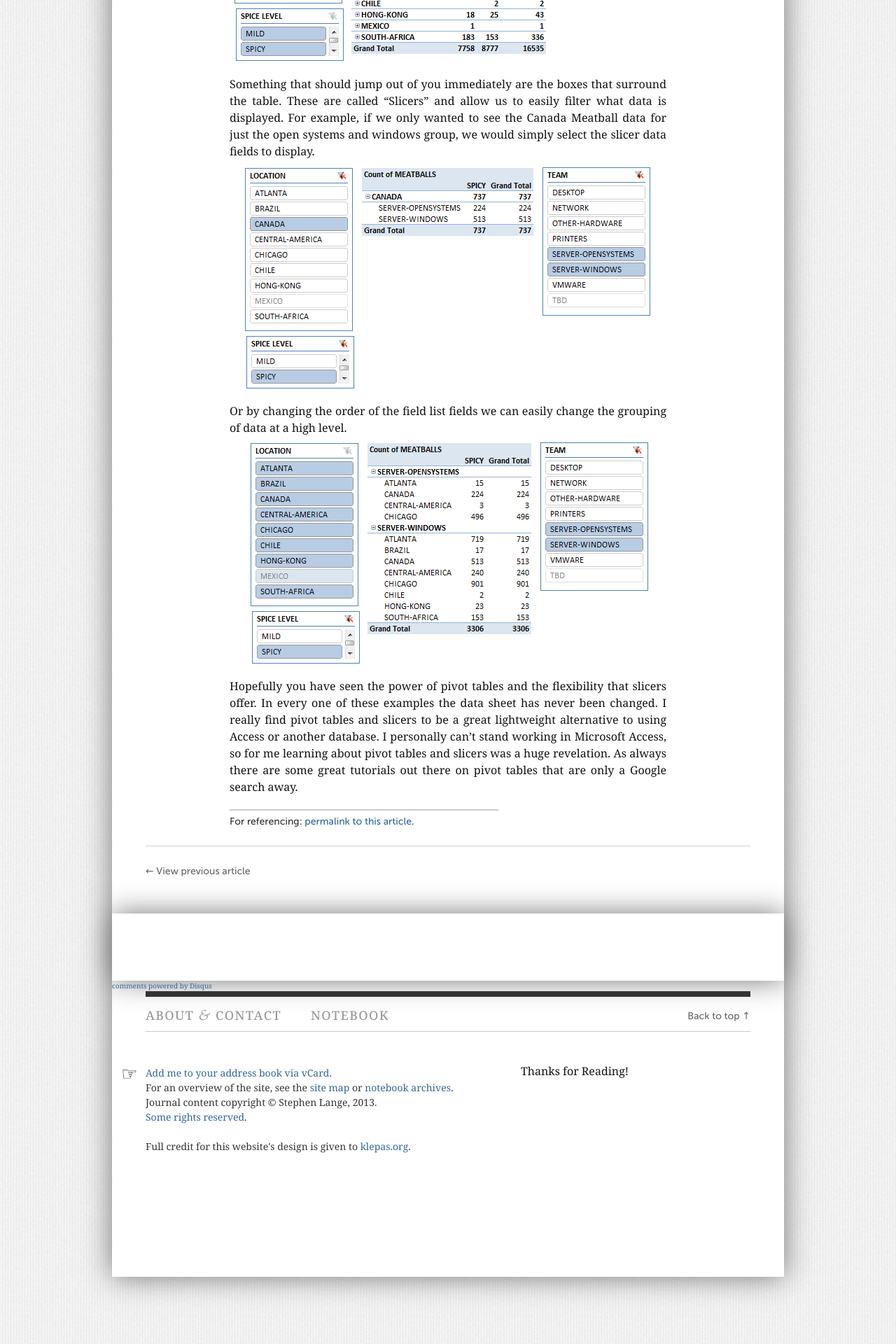
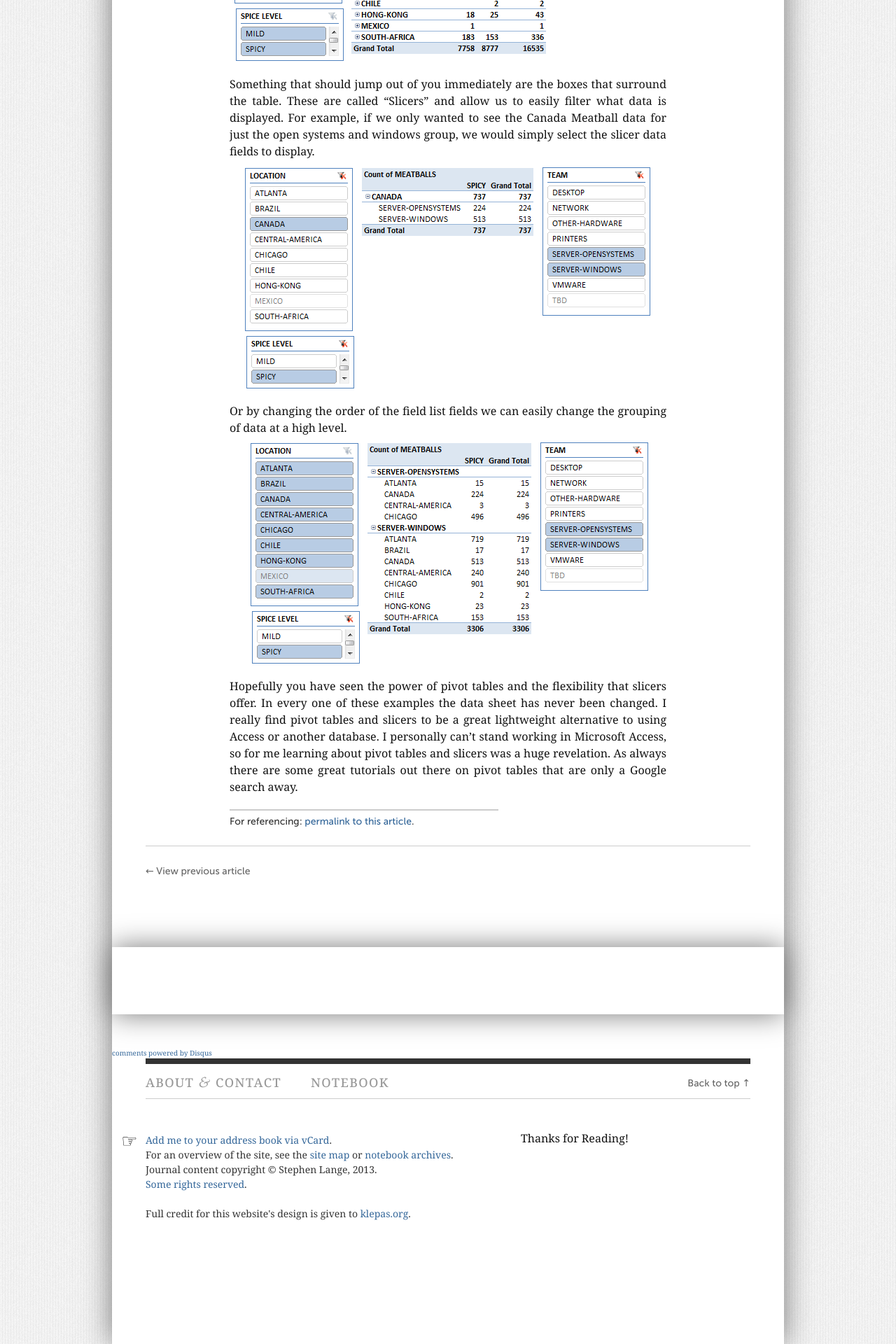
Before and after one commit to stvlange/stvlange.github.com, a Jekyll site: the page built from _posts/2014-04-03-simple_wizardry.markdown, in a window 1280 px wide. Shown: the part 2196-4116 px from the top of the page at 70% size. Built offline with Jekyll 4.4.1, drawn with Linux system fonts in a browser that asks for light colours; comment, search, counter and statistics services are not loaded.

Commit message:
Post files

```diff
--- a/css/screen.css
+++ b/css/screen.css
@@ -55,8 +55,8 @@ body {
 	}
 
 div#disqus_thread {
-        margin: 0 auto 0 auto;
         padding: 4.8em 0 4.8em 0;
+        margin: 4.8em 0 4.8em 0;
         background-color: white;
         text-align: left;
         width: 96em; /* 960 minus the gutters (48 on each side). */
```
